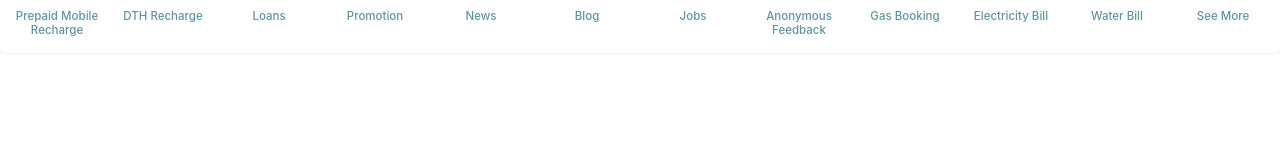
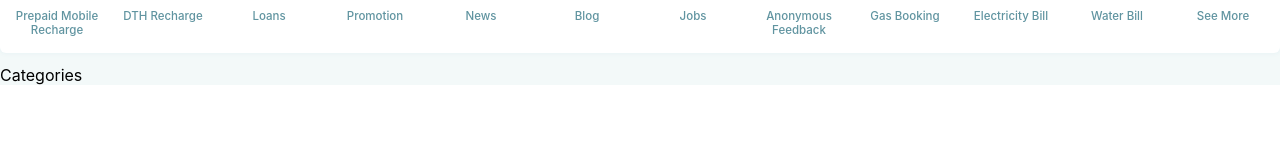
Before and after one commit to rhvsingh/intern-putatoe, a React (Create React App) app: page / in a window 1280 px wide. Shown: the part 193-348 px from the top of the page. Built offline with nearby package versions, Linux system fonts and the light colour scheme.

Commit message:
feat: added categories componenet

```diff
--- /dev/null
+++ b/src/assets/components/Categories.jsx
@@ -0,0 +1,9 @@
+import React from 'react'
+
+const Categories = () => {
+  return (
+    <div>Categories</div>
+  )
+}
+
+export default Categories
--- a/src/assets/pages/HomePage.jsx
+++ b/src/assets/pages/HomePage.jsx
@@ -5,6 +5,7 @@
 import ImageSlider from '../components/ImageSlider'
 import Menu from '../components/Menu'
 import Services from '../components/Services'
+import Categories from '../components/Categories'
 
 const HomePage = () => {
     return (
@@ -13,6 +14,7 @@
             <PageLayout>
                 <ImageSlider />
                 <Services />
+                <Categories />
             </PageLayout>
             <Menu />
         </>
```
